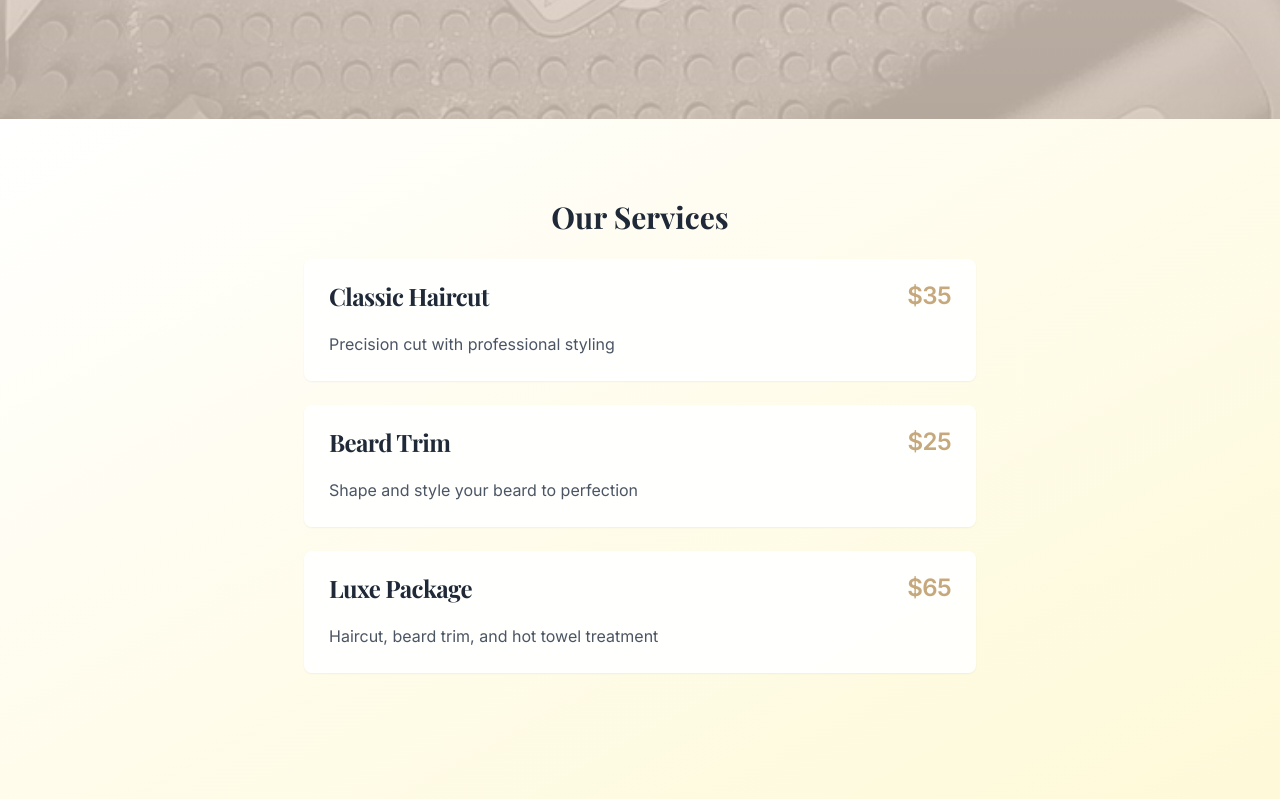
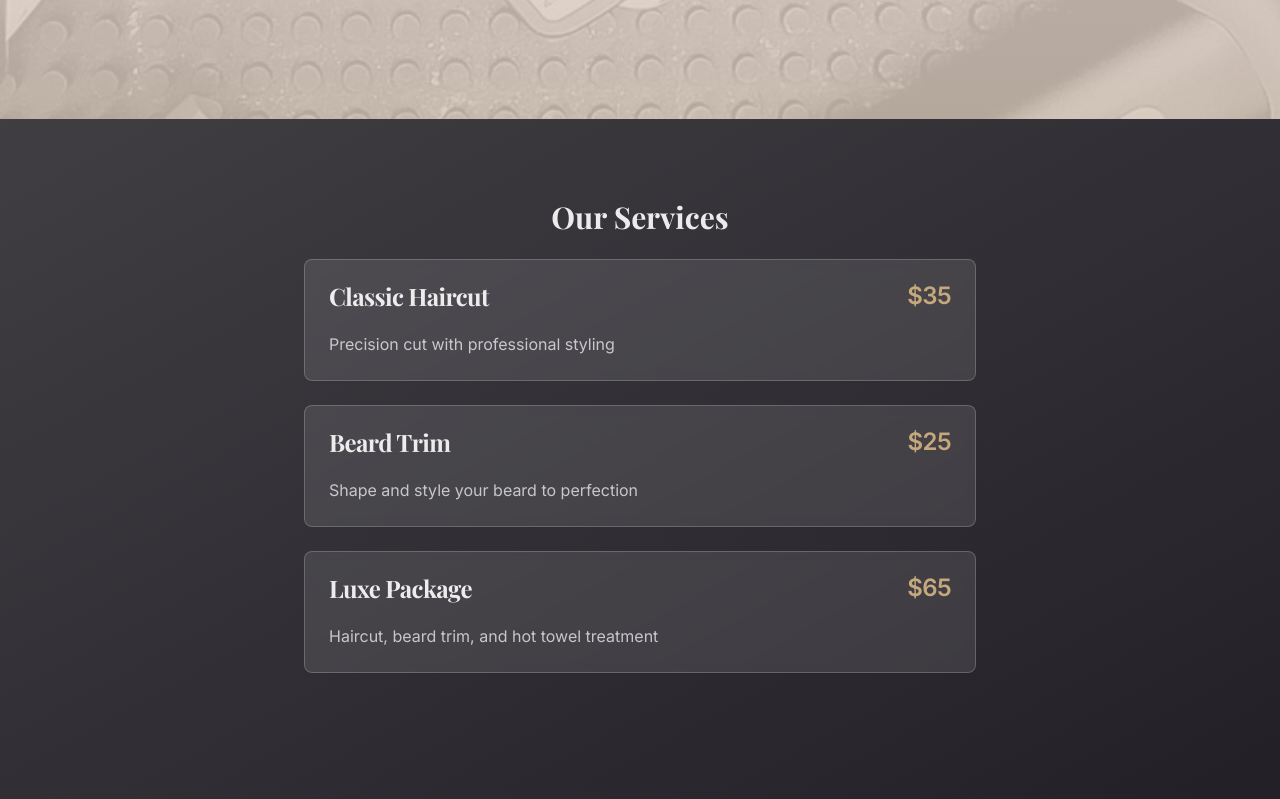
Before and after one commit to WillieNay/luxe-cuts-web-glow, a React (Vite) app: page / in a window 1280 px wide. Shown: the part 681-1480 px from the top of the page. Built offline with nearby package versions, Linux system fonts and the light colour scheme.

Commit message:
Change services section background
Adjust background color for the services section.

```diff
--- a/src/components/ServiceCard.tsx
+++ b/src/components/ServiceCard.tsx
@@ -9,15 +9,15 @@ interface ServiceCardProps {
 
 const ServiceCard = ({ name, price, description }: ServiceCardProps) => {
   return (
-    <Card className="hover:border-gold transition-colors backdrop-blur-sm bg-white/90 border-white/20 transform hover:-translate-y-1 duration-200">
+    <Card className="hover:border-gold transition-colors backdrop-blur-sm bg-white/10 border-white/20 transform hover:-translate-y-1 duration-200">
       <CardHeader>
         <CardTitle className="flex justify-between items-center">
-          <span className="font-playfair text-gray-800">{name}</span>
+          <span className="font-playfair text-white/90">{name}</span>
           <span className="text-gold font-semibold">{price}</span>
         </CardTitle>
       </CardHeader>
       <CardContent>
-        <p className="text-gray-600">{description}</p>
+        <p className="text-white/70">{description}</p>
       </CardContent>
     </Card>
   );
--- a/src/pages/Index.tsx
+++ b/src/pages/Index.tsx
@@ -1,3 +1,4 @@
+
 import Navbar from '@/components/Navbar';
 import ServiceCard from '@/components/ServiceCard';
 import HoursCard from '@/components/HoursCard';
@@ -50,10 +51,10 @@ const Index = () => {
       </section>
 
       {/* Services Section */}
-      <section id="services" className="py-20 bg-gradient-to-br from-white to-[#fef9d7]">
+      <section id="services" className="py-20 bg-gradient-to-br from-[#403E43] to-[#221F26]">
         <div className="container px-4">
           <div className="mb-16">
-            <h2 className="text-3xl font-playfair font-bold mb-6 text-gray-800 text-center">Our Services</h2>
+            <h2 className="text-3xl font-playfair font-bold mb-6 text-white/90 text-center">Our Services</h2>
             <div className="grid gap-6 max-w-2xl mx-auto">
               {services.map((service) => (
                 <ServiceCard key={service.name} {...service} />
```
